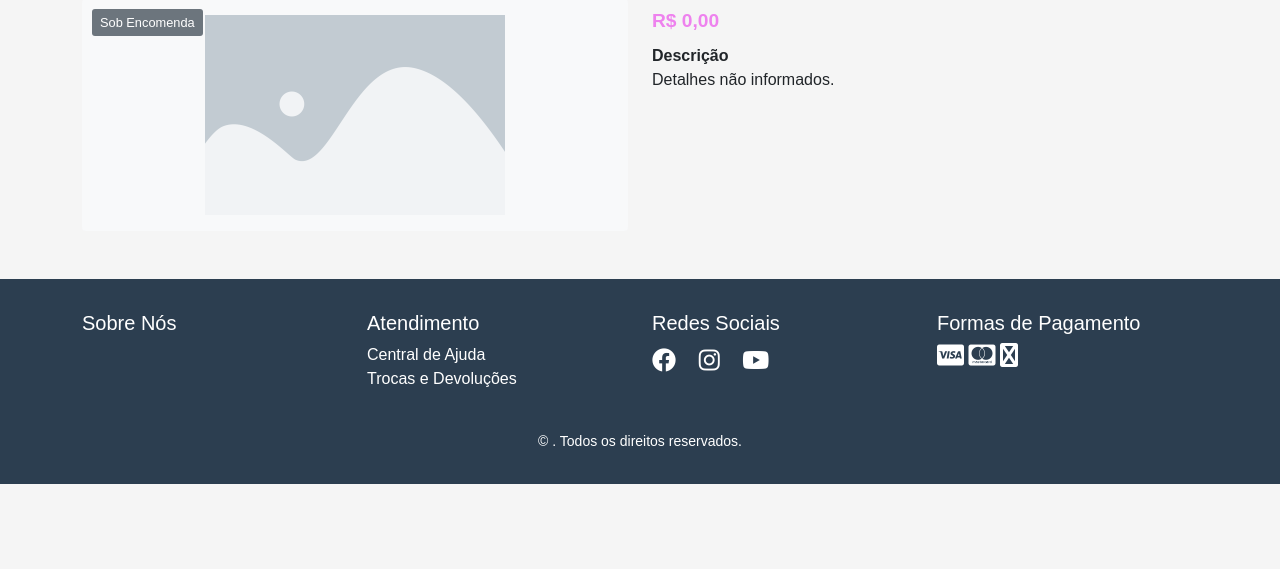
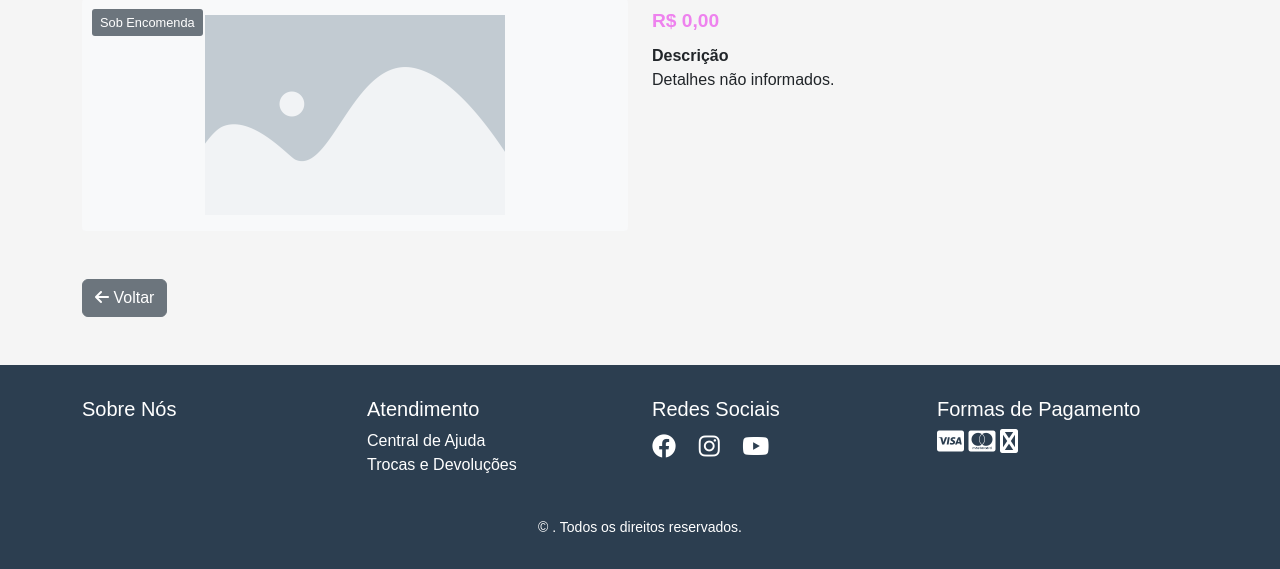
Before and after one commit to cecconitalia/maiessencias, a Flask app: template templates/produto.html in a window 1280 px wide. Shown: the part 115-684 px from the top of the page. Run offline with Flask 3, Linux system fonts and the light colour scheme; the template is opened without the code that fills it, so the values that code supplies are empty; parts of the project's set-up code (start-up, migrations or seed data) failed here and were passed over.

Commit message:
Update produto.html

```diff
--- a/templates/produto.html
+++ b/templates/produto.html
@@ -178,6 +178,12 @@
             </div>
         </div>
     </main>
+        <!-- Botão de Voltar -->
+        <div class="container my-3">
+            <button class="btn btn-secondary" onclick="history.back()">
+                <i class="fas fa-arrow-left"></i> Voltar
+            </button>
+        </div>
 
     <!-- Footer -->
     <footer class="main-footer" role="contentinfo">
```
